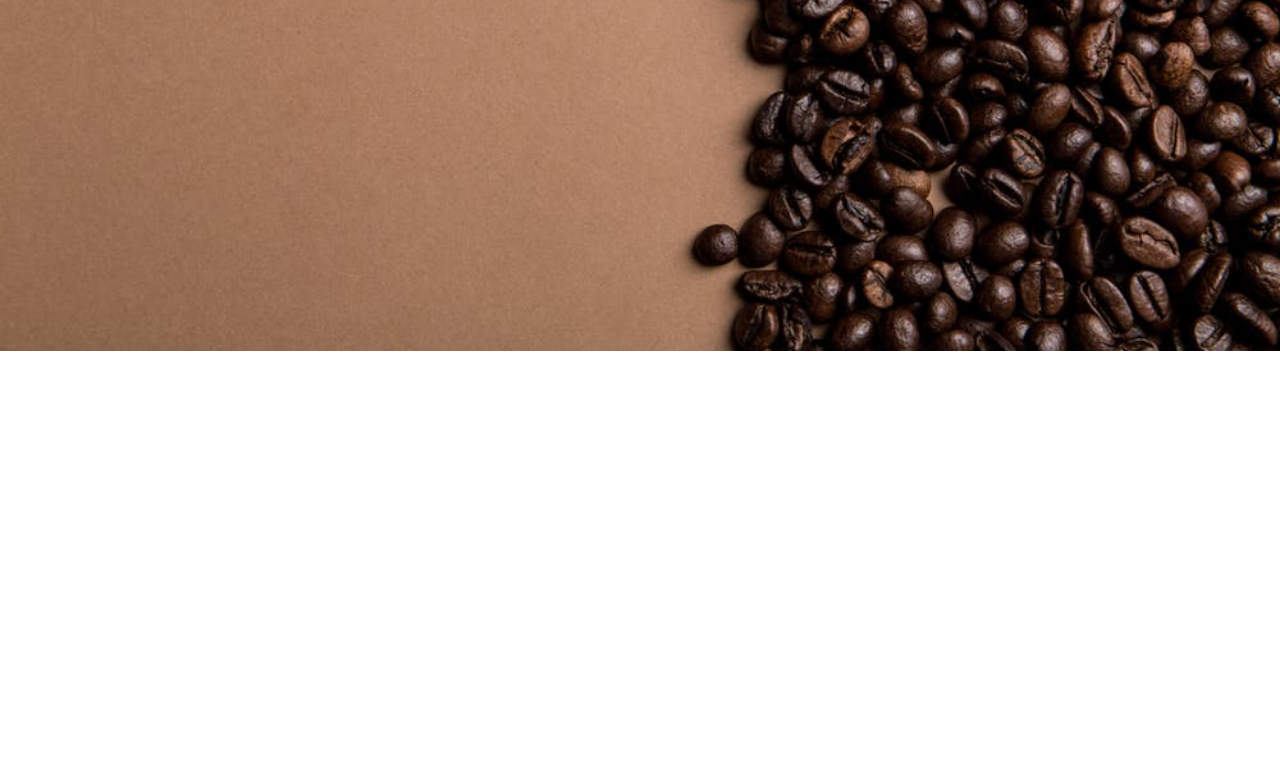
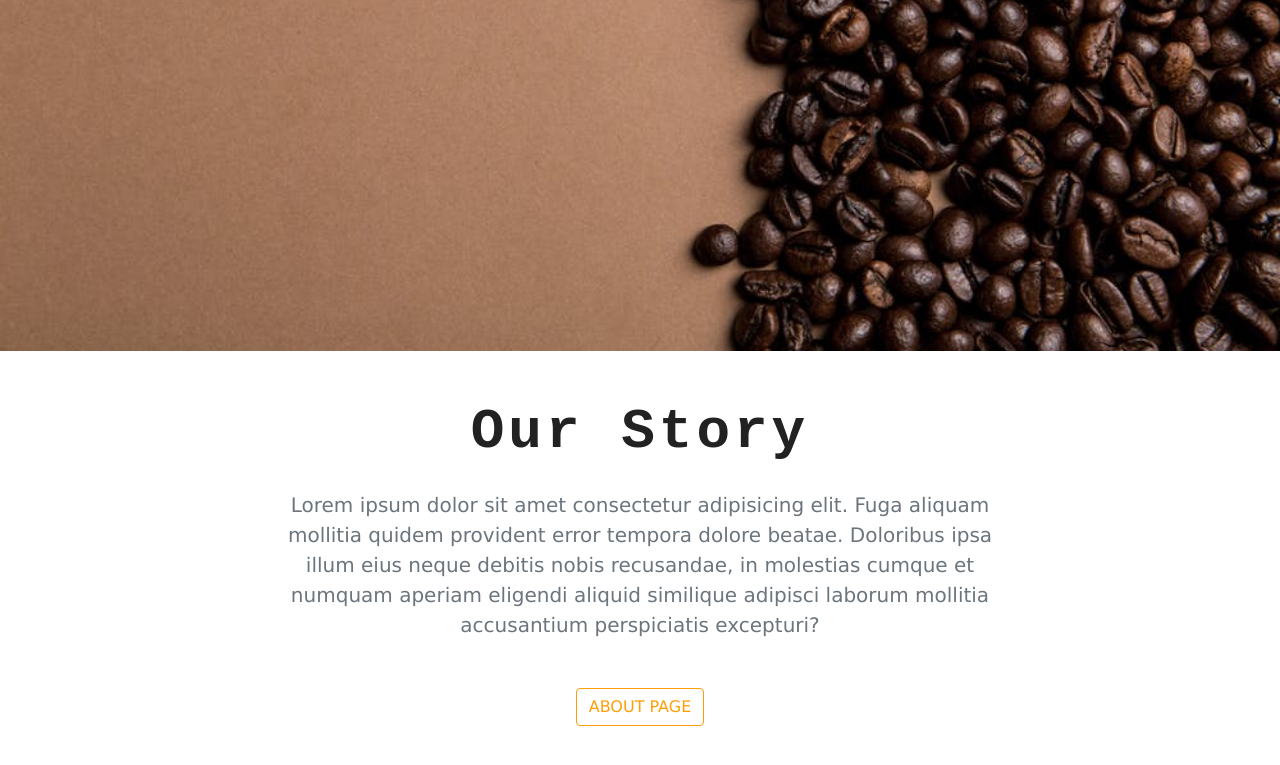
Before and after one commit to mannanq/gatsby_store_kargha, a Gatsby site: page / in a window 1280 px wide. Shown: the part 523-1288 px from the top of the page. Before the commit the page ends 874 px from the top, so only its background shows below. Built offline with nearby package versions, Linux system fonts and the light colour scheme; Gatsby itself is replaced by a stand-in of ours.

Commit message:
added about section on homepage

```diff
--- /dev/null
+++ b/src/components/Globals/Title.js
@@ -0,0 +1,11 @@
+import React from "react"
+
+export default function Title({ title }) {
+  return (
+    <div className="row">
+      <div className="col text-center mb-3">
+        <h1 className="display-4 text-capitalize font-weight-bold">{title}</h1>
+      </div>
+    </div>
+  )
+}
--- a/src/components/Home/Info.js
+++ b/src/components/Home/Info.js
@@ -1,6 +1,29 @@
 import React from "react"
 import { Link } from "gatsby"
+import Title from "../Globals/Title"
 
 export default function Info() {
-  return <div />
+  return (
+    <section className="py-5">
+      <div className="container">
+        <Title title="our story" />
+        <div className="row">
+          <div className="col-10 col-sm-8 mx-auto text-center">
+            <p className="lead text-muted mb-5">
+              Lorem ipsum dolor sit amet consectetur adipisicing elit. Fuga
+              aliquam mollitia quidem provident error tempora dolore beatae.
+              Doloribus ipsa illum eius neque debitis nobis recusandae, in
+              molestias cumque et numquam aperiam eligendi aliquid similique
+              adipisci laborum mollitia accusantium perspiciatis excepturi?
+            </p>
+            <Link to="/about/">
+              <button className="btn text-uppercase btn-yellow">
+                About Page
+              </button>
+            </Link>
+          </div>
+        </div>
+      </div>
+    </section>
+  )
 }
--- a/src/components/layout.css
+++ b/src/components/layout.css
@@ -1,5 +1,5 @@
 :root {
-  --mainBrown: #2d1ef1;
+  --mainBrown: #2d1e1f;
   --mainYellow: #ff9e09;
   --mainGray: #ece8dc;
   --mainWhite: #fff;
@@ -41,3 +41,12 @@ h6 {
   background-position: center;
   background-size: cover;
 }
+
+.btn-yellow {
+  color: var(--mainYellow);
+  border-color: var(--mainYellow);
+}
+.btn-yellow:hover {
+  background: var(--mainYellow);
+  color: var(--mainBrown);
+}
--- a/src/pages/index.js
+++ b/src/pages/index.js
@@ -4,6 +4,7 @@ import { Link, graphql } from "gatsby"
 import Layout from "../components/layout"
 import SEO from "../components/seo"
 import BackgroundSection from "../components/Globals/BackgroundSection"
+import Info from "../components/Home/Info"
 
 const IndexPage = ({ data }) => (
   <Layout>
@@ -13,6 +14,7 @@ const IndexPage = ({ data }) => (
       title="regular joe's"
       styleClass="default-background"
     />
+    <Info />
   </Layout>
 )
 
```
